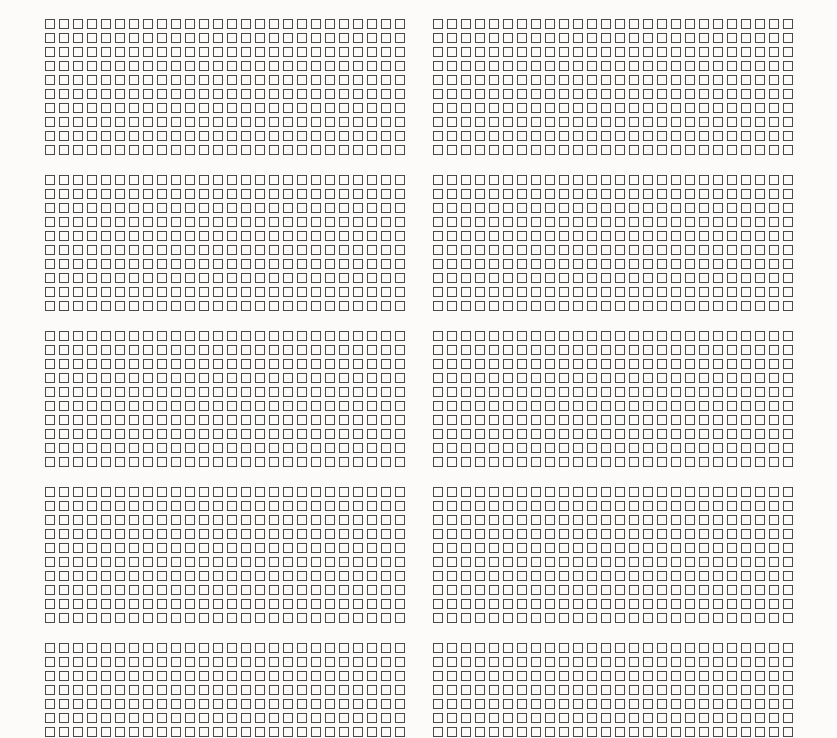
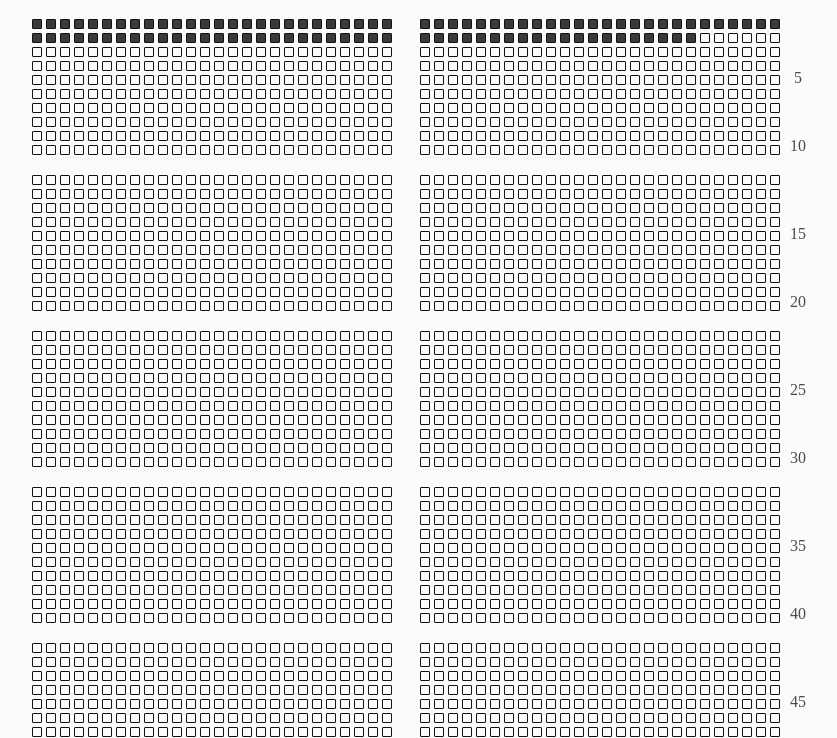
Before and after one commit to thatscringebro/MementoMori, a plain HTML site: page mementomori.html in a window 1280 px wide. Shown: the part 61-799 px from the top of the page, without its empty margins (221-1058 px from the left). Drawn offline with Linux system fonts and the light colour scheme.

Commit message:
changement léger de style

```diff
--- a/mementomori.css
+++ b/mementomori.css
@@ -3,15 +3,13 @@ body{
     background-color:#FCFBFA;
     color:#4B4A4A;
 }
-.container{
-
-}
 .decade{
     display: flex;
-    margin-top: 20px
+    margin-top: 20px;
 }
 .boxes{
     margin: auto;
+    margin-right: 10px;
     display: grid;
     grid-template-columns: repeat(53,auto);
     row-gap: 4px;
@@ -21,11 +19,22 @@ body{
 .box{
     width: 8px;
     height: 8px;
-    border: 1px solid #4B4A4A;
+    border: 1px solid #111111;
+    border-radius: 1px;
 }
 .enabled{
-    background-color: #252525;
+    background-color: #3a3a3a;
 }
 .box-break{
     margin-right: 20px;
 }
+.year{
+    display: flex;
+    flex-direction: column;
+    justify-content: space-between;
+    margin-right: auto;
+}
+.paragraph{
+    margin: auto;
+    width: 50em;
+}
--- a/mementomori.html
+++ b/mementomori.html
@@ -12,7 +12,7 @@
                 <h1>Memento Mori</h1>
             </div>
             <div id="calendar"></div>
-            <div class="pragraph">
+            <div class="paragraph">
                 <p>“It is not that we have a short time to live, but that we waste a lot of it. Life is long enough, and a sufficiently generous amount has been given to us for the highest achievements if it were
                     all well invested. But when it is wasted in heedless luxury and spent on no good activity, we are forced at last by death’s final constraint to realize that it has passed away before we knew it
                     was passing. So it is: we are not given a short life but we make it short, and we are not ill-supplied but wasteful of it… Life is long if you know how to use it.”
@@ -23,28 +23,57 @@
     </body>
 </html>
 <script>
-
-    for(var i = 0; i < 10; i++)
+    const nbdecades = 8;
+    const yearperbloc = 10;
+    const nbsemainesperyear = 52;
+    var nbsemaines = 100;
+    remplir(nbsemaines);
+    function remplir(nbsemaines)
+    {
+        var cptsemaine = 0;
+        var cptyear = 0;
+        for(var i = 0; i < nbdecades; i++)
         {
             var body = document.getElementById('calendar');
-        var divboxes = document.createElement('div')
+            var divboxes = document.createElement('div');
             divboxes.classList.add("boxes");
-        var divdecade = document.createElement('div')
+            var divdecade = document.createElement('div');
             divdecade.classList.add("decade");
+            var divyear = document.createElement('div');
+            divyear.classList.add("year");
 
             body.append(divdecade);
             divdecade.append(divboxes);
 
-        for(var a =0; a < 10; a++)
+            for(var a = 0; a < yearperbloc; a++)
             {
-            for(var b = 0; b < 53; b++)
+                for(var b = 0; b < nbsemainesperyear + 1; b++)
                 {
-                var divbox = document.createElement('div')
-                if(b == 26)
+                    var divbox = document.createElement('div');
+                    if(b == nbsemainesperyear / 2)
                         divbox.classList.add("box-break");
                     else
                         divbox.classList.add("box");
+                    if(cptsemaine < nbsemaines)
+                        divbox.classList.add("enabled");
                     divboxes.append(divbox);
-            }}
+                    cptsemaine++;
+                }
+            }
+
+            divdecade.append(divyear);
+
+            for(a = 0; a < 3; a++)
+            {
+                var spanyear = document.createElement('span');
+
+                if(a != 0)
+                {
+                    cptyear += 5;
+                    spanyear.textContent = cptyear;
+                }
+                divyear.append(spanyear);
+            }
+        }
     }
 </script>
```
Lines whose indentation alone changed are shown as unchanged.
